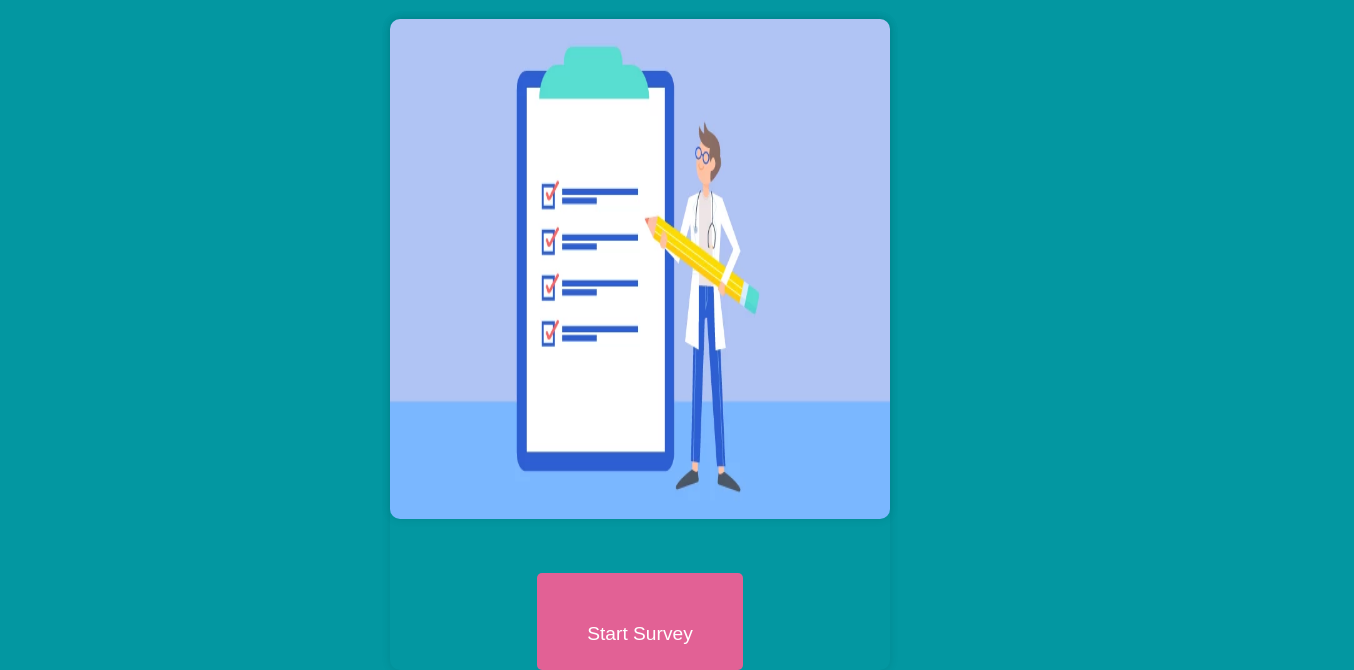
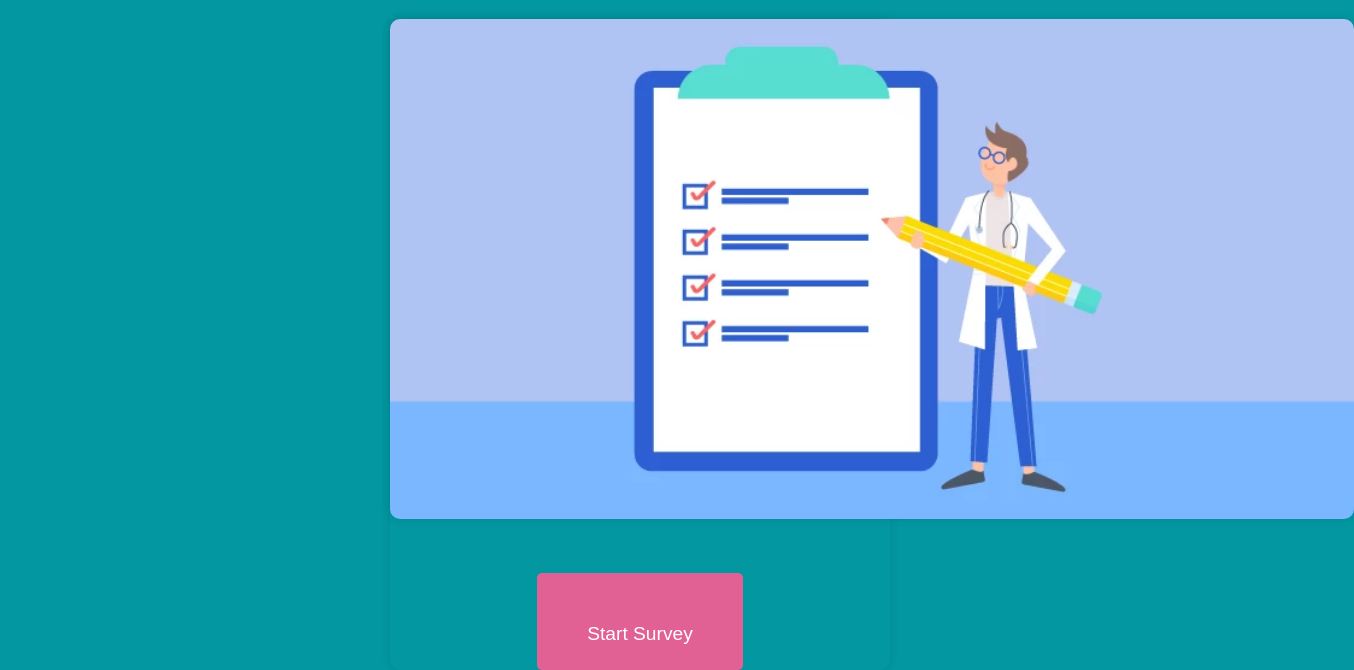
Before and after one commit to khaled312001/Self-Telerehabilitation, a plain HTML site: page index.html in a window 1280 px wide. Shown: the part 131-801 px from the top of the page, 1354 px wide, since content can reach past the window. Drawn offline with Linux system fonts and the light colour scheme.

Commit message:
Update index.html

```diff
--- a/index.html
+++ b/index.html
@@ -11,7 +11,7 @@
   <h1 style="text-align: center;color: aliceblue; padding-bottom: 20px;padding-top: 50px;">Self Telerehabilitation project</h1>
 
   <div id="imageContainer">
-      <img src="image.webp" id="image"  alt="Survey Image">
+      <img src="image.webp" id="image"  alt="Survey Image" style="width: auto;">
       <br>
       <button id="startSurvey" style="padding-top: 50px;" onclick="startSurvey()">Start Survey</button>
   </div>
```
